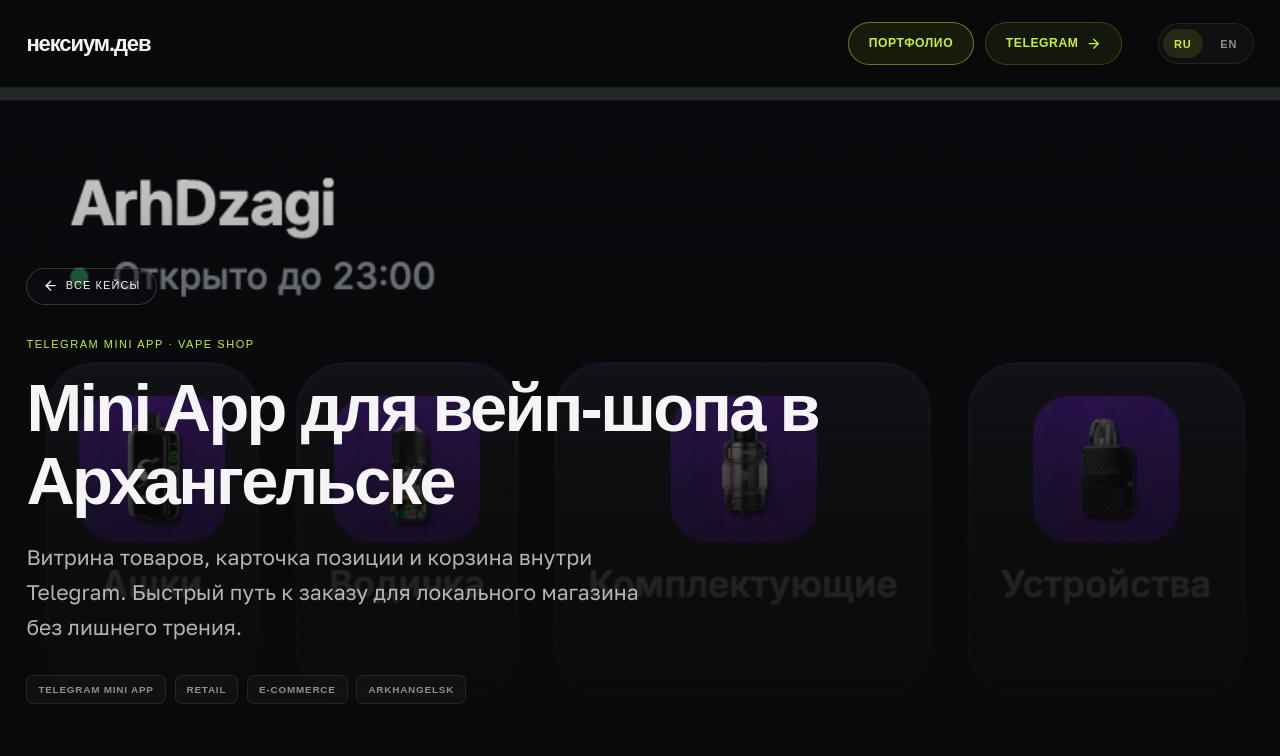
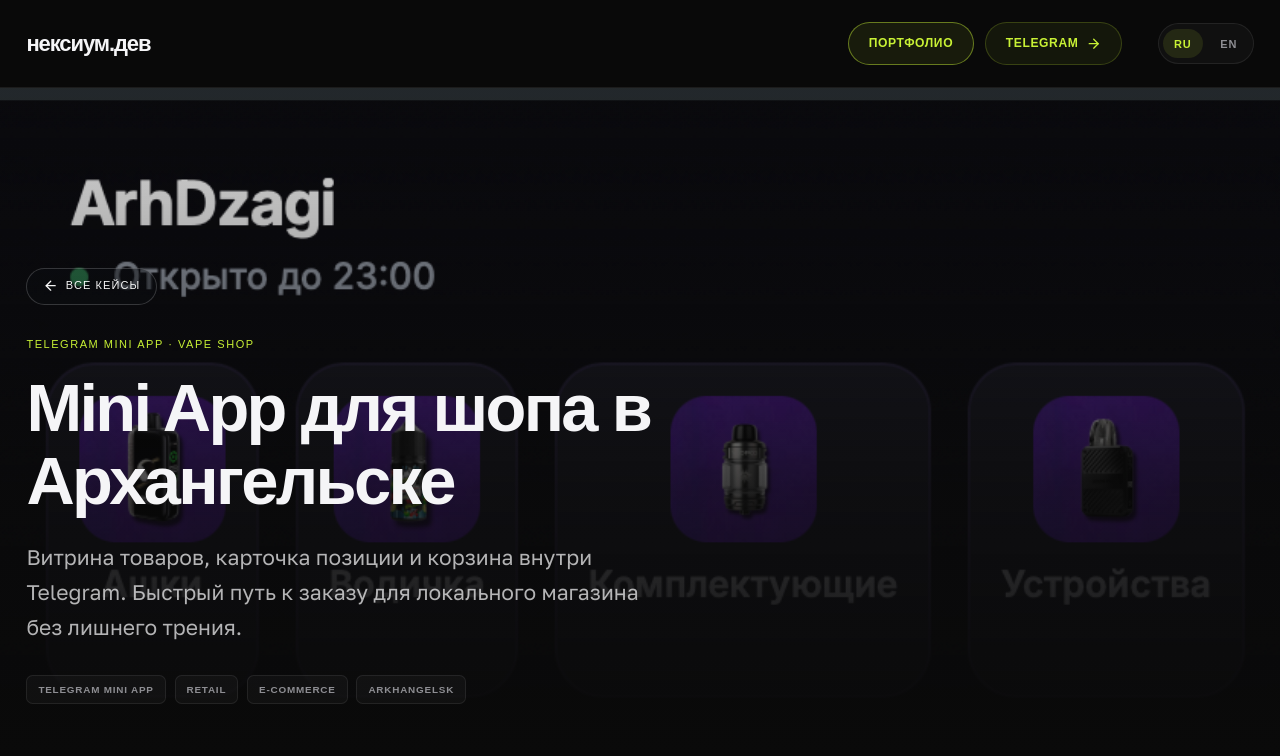
Before and after one commit to tauriene/solodev, a React (Vite) app: page /cases/arhdzagi in a window 1280 px wide. Shown: the top 756 px of the page. Built offline with nearby package versions, Linux system fonts and the light colour scheme; the HTML template or start-up script is replaced by a standard one; a web font is replaced by a local one.

Commit message:
Update case details and cases catalog to replace "vape shop" with "shop" for consistency

```diff
--- a/src/data/caseDetails.js
+++ b/src/data/caseDetails.js
@@ -379,19 +379,19 @@
   arhdzagi: {
     slug: 'arhdzagi',
     image: arhDzagiLanding,
-    imageAltRu: 'Главный экран Telegram Mini App для вейп-шопа в Архангельске',
-    imageAltEn: 'Main screen of the Telegram Mini App for a vape shop in Arkhangelsk',
+    imageAltRu: 'Главный экран Telegram Mini App для шопа в Архангельске',
+    imageAltEn: 'Main screen of the Telegram Mini App for a shop in Arkhangelsk',
 
     galleryRu: [
       {
         image: arhDzagiBasket,
-        alt: 'Экран корзины в Telegram Mini App для вейп-шопа',
+        alt: 'Экран корзины в Telegram Mini App для шопа',
         title: 'Экран корзины',
         caption: 'Быстрое оформление заказа без выхода из Telegram и без лишних промежуточных шагов.',
       },
       {
         image: arhDzagiItem,
-        alt: 'Экран карточки товара в Telegram Mini App для вейп-шопа',
+        alt: 'Экран карточки товара в Telegram Mini App для шопа',
         title: 'Страница товара',
         caption: 'Карточка товара с деталями, выбором позиции и прямым добавлением в корзину.',
       },
@@ -399,13 +399,13 @@
     galleryEn: [
       {
         image: arhDzagiBasket,
-        alt: 'Cart screen inside the vape shop Telegram Mini App',
+        alt: 'Cart screen inside the shop Telegram Mini App',
         title: 'Cart screen',
         caption: 'A fast checkout flow without leaving Telegram or adding unnecessary steps.',
       },
       {
         image: arhDzagiItem,
-        alt: 'Product page screen inside the vape shop Telegram Mini App',
+        alt: 'Product page screen inside the shop Telegram Mini App',
         title: 'Product page',
         caption: 'A product card with details, option selection, and direct add-to-cart flow.',
       },
@@ -413,8 +413,8 @@
 
     eyebrowRu: 'Telegram Mini App · Vape shop',
     eyebrowEn: 'Telegram Mini App · Vape shop',
-    titleRu: 'Mini App для вейп-шопа в Архангельске',
-    titleEn: 'Mini App for a vape shop in Arkhangelsk',
+    titleRu: 'Mini App для шопа в Архангельске',
+    titleEn: 'Mini App for a shop in Arkhangelsk',
     subtitleRu: 'Витрина товаров, карточка позиции и корзина внутри Telegram. Быстрый путь к заказу для локального магазина без лишнего трения.',
     subtitleEn: 'A product storefront, item page, and cart inside Telegram. A fast order path for a local shop with less friction.',
 
@@ -425,8 +425,8 @@
 
     challengeTitleRu: 'Задача',
     challengeTitleEn: 'Challenge',
-    challengeRu: 'Локальному вейп-шопу в Архангельске нужен был быстрый мобильный сценарий заказа без отдельного приложения и без ухода пользователя в перегруженный сайт. Важно было показать ассортимент, упростить выбор товара и сократить путь до оформления заказа прямо внутри привычного Telegram.',
-    challengeEn: 'A local vape shop in Arkhangelsk needed a fast mobile ordering flow without building a separate app and without sending users to an overloaded website. The goal was to show the assortment clearly, simplify product selection, and shorten the path to checkout right inside Telegram.',
+    challengeRu: 'Локальному шопу в Архангельске нужен был быстрый мобильный сценарий заказа без отдельного приложения и без ухода пользователя в перегруженный сайт. Важно было показать ассортимент, упростить выбор товара и сократить путь до оформления заказа прямо внутри привычного Telegram.',
+    challengeEn: 'A local shop in Arkhangelsk needed a fast mobile ordering flow without building a separate app and without sending users to an overloaded website. The goal was to show the assortment clearly, simplify product selection, and shorten the path to checkout right inside Telegram.',
 
     solutionTitleRu: 'Решение',
     solutionTitleEn: 'Solution',
--- a/src/data/cases.js
+++ b/src/data/cases.js
@@ -143,23 +143,23 @@
     slug: 'arhdzagi',
     layout: 'C2',
     slot: 'extra-row',
-    categoryRu: 'Telegram Mini App · vape shop',
-    categoryEn: 'Telegram Mini App · vape shop',
-    titleRu: 'Telegram Mini App для вейп-шопа в Архангельске',
-    titleEn: 'Telegram Mini App for a vape shop in Arkhangelsk',
+    categoryRu: 'Telegram Mini App · shop',
+    categoryEn: 'Telegram Mini App · shop',
+    titleRu: 'Telegram Mini App для шопа в Архангельске',
+    titleEn: 'Telegram Mini App for a shop in Arkhangelsk',
     summaryRu: 'повторных заказов через Telegram',
     summaryEn: 'repeat orders through Telegram',
     detailsRu:
-      'Что внутри: каталог товаров, страница товара, корзина и быстрый сценарий оформления заказа внутри Telegram Mini App для локального вейп-шопа.',
+      'Что внутри: каталог товаров, страница товара, корзина и быстрый сценарий оформления заказа внутри Telegram Mini App для локального шопа.',
     detailsEn:
-      'Inside: a product catalog, product page, cart, and a fast checkout flow inside a Telegram Mini App for a local vape shop.',
-    tagsRu: ['Telegram', 'Mini App', 'Retail', 'Vape shop'],
-    tagsEn: ['Telegram', 'Mini App', 'Retail', 'Vape shop'],
+      'Inside: a product catalog, product page, cart, and a fast checkout flow inside a Telegram Mini App for a local shop.',
+    tagsRu: ['Telegram', 'Mini App', 'Retail', 'Shop'],
+    tagsEn: ['Telegram', 'Mini App', 'Retail', 'Shop'],
     metricRu: '+19%',
     metricEn: '+19%',
     image: arhDzagiLanding,
-    imageAltRu: 'Главный экран Telegram Mini App для вейп-шопа в Архангельске',
-    imageAltEn: 'Main screen of the Telegram Mini App for a vape shop in Arkhangelsk',
+    imageAltRu: 'Главный экран Telegram Mini App для шопа в Архангельске',
+    imageAltEn: 'Main screen of the Telegram Mini App for a shop in Arkhangelsk',
   },
 ];
 
```
